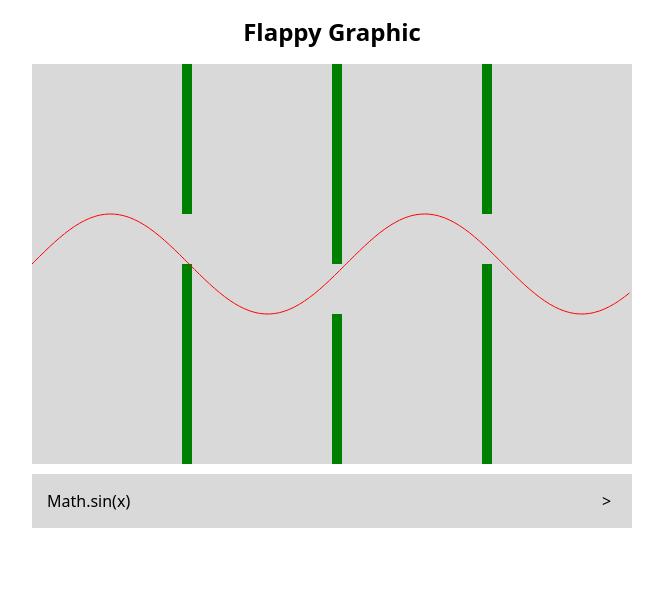
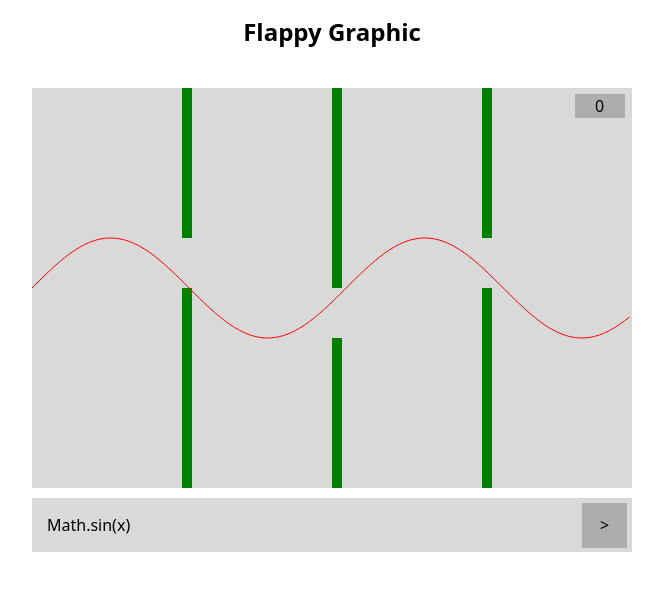
Before and after one commit to RafaArauj/FlappyGraphicA3, a Vue app: page / in a window 1280 px wide. Shown: the top 590 px of the page, without its empty margins (308-971 px from the left). Built offline with nearby package versions, Linux system fonts and the light colour scheme.

Commit message:
Adicionar contador de tentativas

```diff
--- a/src/components/PipeGame.vue
+++ b/src/components/PipeGame.vue
@@ -3,6 +3,8 @@
   <div>
     <!-- Seção do jogo de canos com input da fórmula e gráfico -->
     <div class="flex flex-col justify-center items-center">
+      <div class="timesTried" id="timesTried">0</div>
+
       <!-- Canvas onde o gráfico é desenhado -->
       <canvas ref="canvas" width="600" height="400"></canvas>
 
@@ -14,7 +16,7 @@
           placeholder="Digite a fórmula (ex: Math.sin(x))"
           class="inputContainer border p-2"
         />
-      <button class="inputButton" @click="drawGraph"> > </button>
+        <button class="inputButton" @click="doTry">></button>
       </div>
     </div>
   </div>
@@ -36,9 +38,18 @@ import { ref, watch, onMounted } from "vue";
 // Valor reativo da fórmula inserida pelo usuário
 const formula = ref("Math.sin(x)");
 
+let triesCount = 0;
+
 // Função que atualiza a fórmula quando o usuário digita no input
 function onInput(event) {
   formula.value = event.target.value;
+}
+
+function doTry(event) {
+  drawGraph();
+  triesCount = triesCount + 1;
+  let score = document.getElementById("timesTried");
+  score.innerText = triesCount;
 }
 
 // ---------------------
@@ -63,6 +74,8 @@ const pipes = ref([
 
 // Referência ao elemento canvas no DOM
 const canvas = ref(null);
+// Variavel que vai segurar o valor de se o graphico plotado não colide com os tubos
+let correctGraph = false;
 
 // Função que desenha o gráfico e os canos no canvas
 function drawGraph() {
@@ -78,12 +91,9 @@ function drawGraph() {
     ctx.fillRect(pipe.x * 50, 400 - pipe.yMax * 50, 10, 400);
   }
 
-  // Variavel que vai segurar o valor de se o graphico plotado não colide com os tubos
-  let correctGraph = false;
-
   try {
     // Cria uma função baseada na fórmula digitada
-    const formulaFunc = new Function('x', `return ${formula.value}`)
+    const formulaFunc = new Function("x", `return ${formula.value}`);
 
     // Inicia o caminho da curva azul
     ctx.beginPath();
@@ -152,23 +162,33 @@ canvas {
   width: 600px;
   margin-top: 10px;
 }
-.inputContainer{
+.inputContainer {
   border: 0 solid #ccc;
   padding: 15px;
   width: 100%;
   background-color: transparent;
 }
-.inputButton{
+.inputButton {
+  position: relative;
   border: 0 solid #ccc;
-  padding: 15px;
-  margin-left: -45px;
-  background-color: transparent;
+  margin-left: -50px;
+  width: 45px;
+  height: 45px;
+  background-color: #adadad;
   transition: font-weight ease-in-out 0.15s;
 }
-.inputButton:hover{
+.inputButton:hover {
   font-weight: bolder;
 }
-.inputButton:active{
+.inputButton:active {
   font-weight: lighter;
 }
+.timesTried {
+  translate: 0 30px 0;
+  z-index: 5;
+  margin-left: 535px;
+  width: 50px;
+  text-align: center;
+  background-color: #adadad;
+}
 </style>
```
Lines whose indentation alone changed are shown as unchanged.
